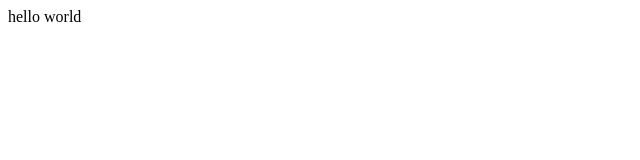
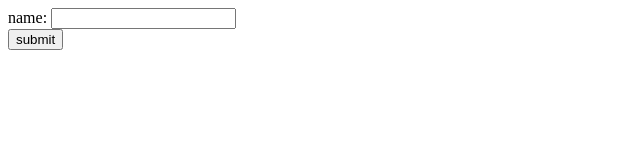
Before and after one commit to spargonaut/teachmeteachyou, a plain HTML site: page src/main/resources/assets/index.html in a window 1280 px wide. Shown: the whole page, without its empty margins (0-640 px from the left). Drawn offline with Linux system fonts and the light colour scheme.

Commit message:
JS - add ability to serve static javascript assets

```diff
--- a/src/main/resources/assets/index.html
+++ b/src/main/resources/assets/index.html
@@ -1,7 +1,13 @@
 <!DOCTYPE html>
 <html>
-    <head></head>
+    <head>
+        <script src="js/WantToLearn.js"></script>
+    </head>
     <body>
-        hello world
+        <form>
+            name: <input type="text" name="first_name" title="first_name_want_to_learn">
+            <br>
+            <input type="button" value="submit" onClick="wantToLearn()">
+        </form>
     </body>
 </html>
--- /dev/null
+++ b/src/main/resources/assets/js/WantToLearn.js
@@ -0,0 +1,3 @@
+function wantToLearn() {
+    alert('hello world!!!');
+}
```
Also changed, not shown: 1 other file.
